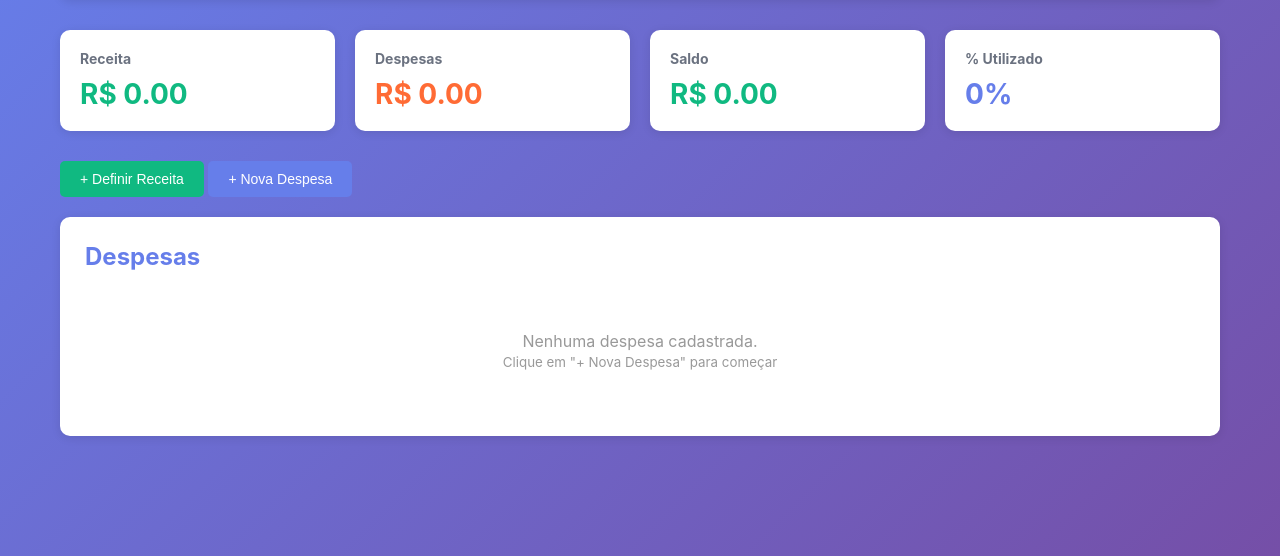
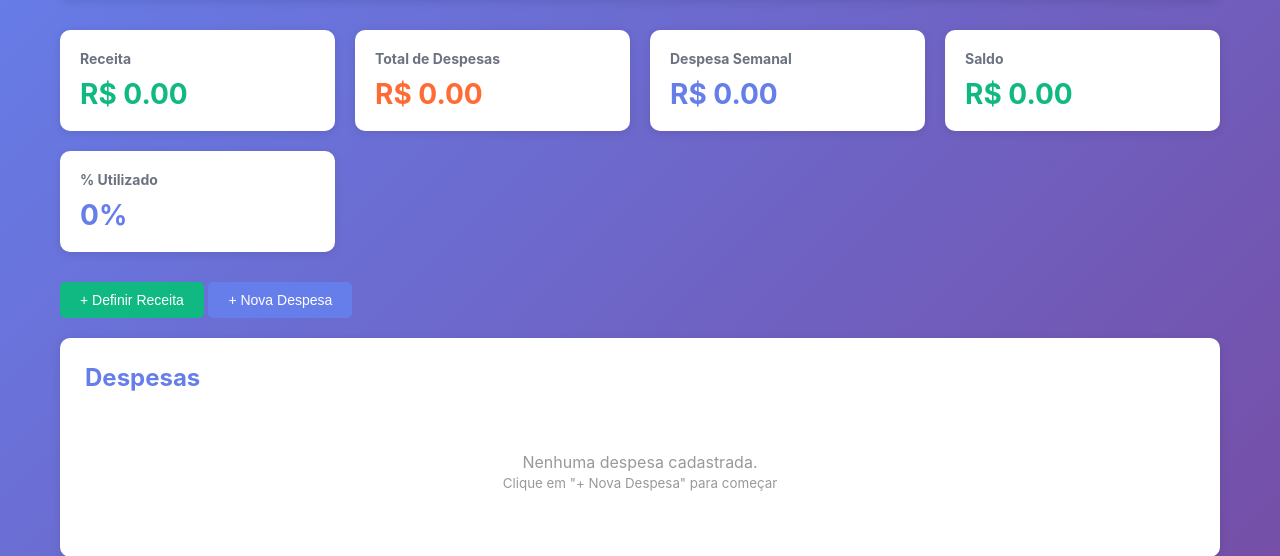
Before and after one commit to Nooby-Oficial/Gest-o-Financeira, a Flask app: page /dashboard in a window 1280 px wide. Shown: the part 94-650 px from the top of the page. Run offline with Flask 3, Linux system fonts and the light colour scheme; the visitor is signed in with stand-in values (Sample User, id 1); data that the repository does not hold is empty; some libraries are stand-ins or nearby versions.

Commit message:
Feature: Adiciona Total de Despesas e Despesa Semanal no painel

```diff
--- a/app.py
+++ b/app.py
@@ -184,12 +184,24 @@ def dashboard():
         # Calculate summary
         total_income = sum(float(income['amount']) for income in incomes)
         total_expenses = sum(float(expense['total_amount']) for expense in expenses)
+
+        # Calculate weekly expenses
+        total_weekly_expenses = 0
+        for expense in expenses:
+            if expense.get('value_type') == 'individual':
+                # Se for individual, valor semanal é o installment_value
+                total_weekly_expenses += float(expense['installment_value'])
+            else:
+                # Se for total ou None, valor semanal é installment_value / 4
+                total_weekly_expenses += float(expense['installment_value']) / 4
+
         balance = total_income - total_expenses
         percentage_used = (total_expenses / total_income * 100) if total_income > 0 else 0
 
         summary = {
             'total_income': total_income,
             'total_expenses': total_expenses,
+            'total_weekly_expenses': total_weekly_expenses,
             'balance': balance,
             'percentage_used': round(percentage_used, 1)
         }
--- a/templates/dashboard.html
+++ b/templates/dashboard.html
@@ -30,10 +30,15 @@
         </div>
 
         <div class="summary-card">
-            <h3>Despesas</h3>
+            <h3>Total de Despesas</h3>
             <div class="value {% if summary.total_expenses <= summary.total_income %}value-warning{% else %}value-negative{% endif %}">
                 R$ {{ "%.2f"|format(summary.total_expenses) }}
             </div>
+        </div>
+
+        <div class="summary-card">
+            <h3>Despesa Semanal</h3>
+            <div class="value value-primary">R$ {{ "%.2f"|format(summary.total_weekly_expenses) }}</div>
         </div>
 
         <div class="summary-card">
```
